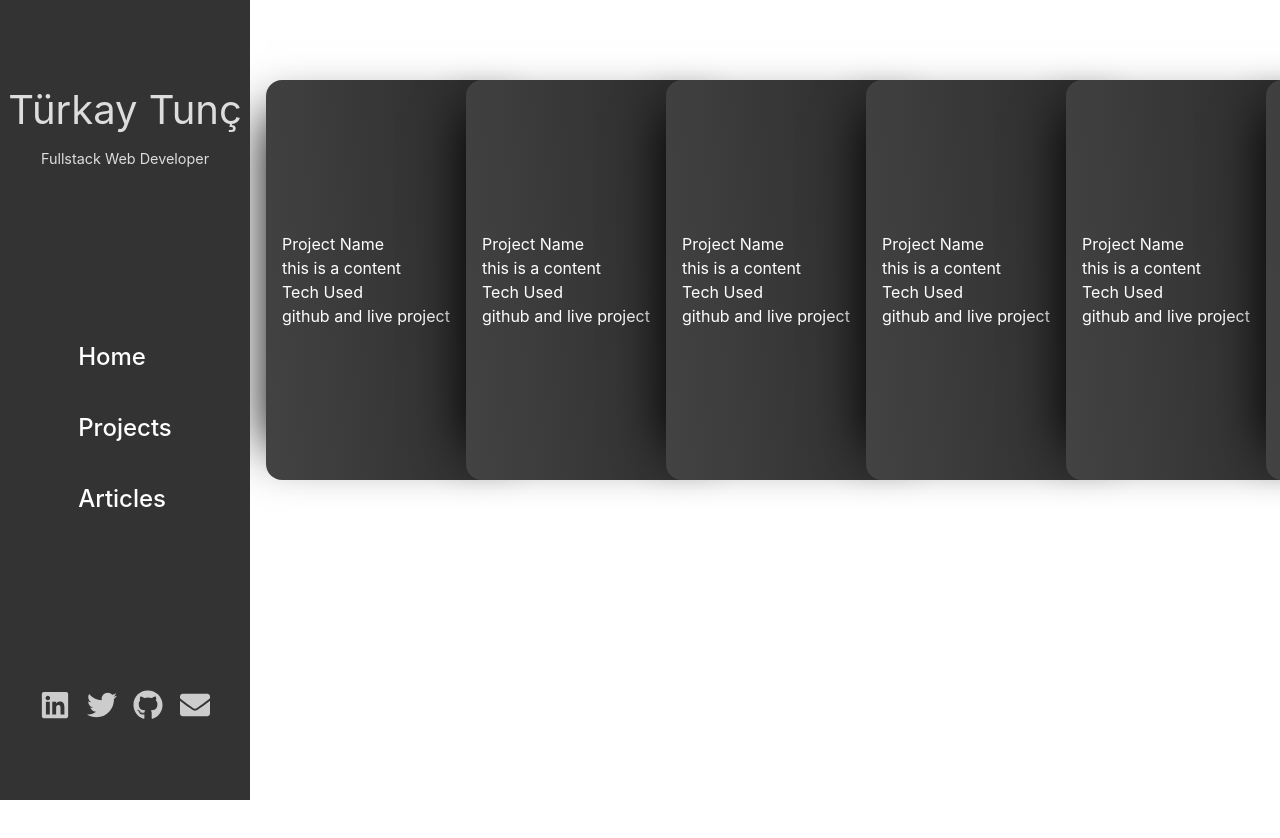
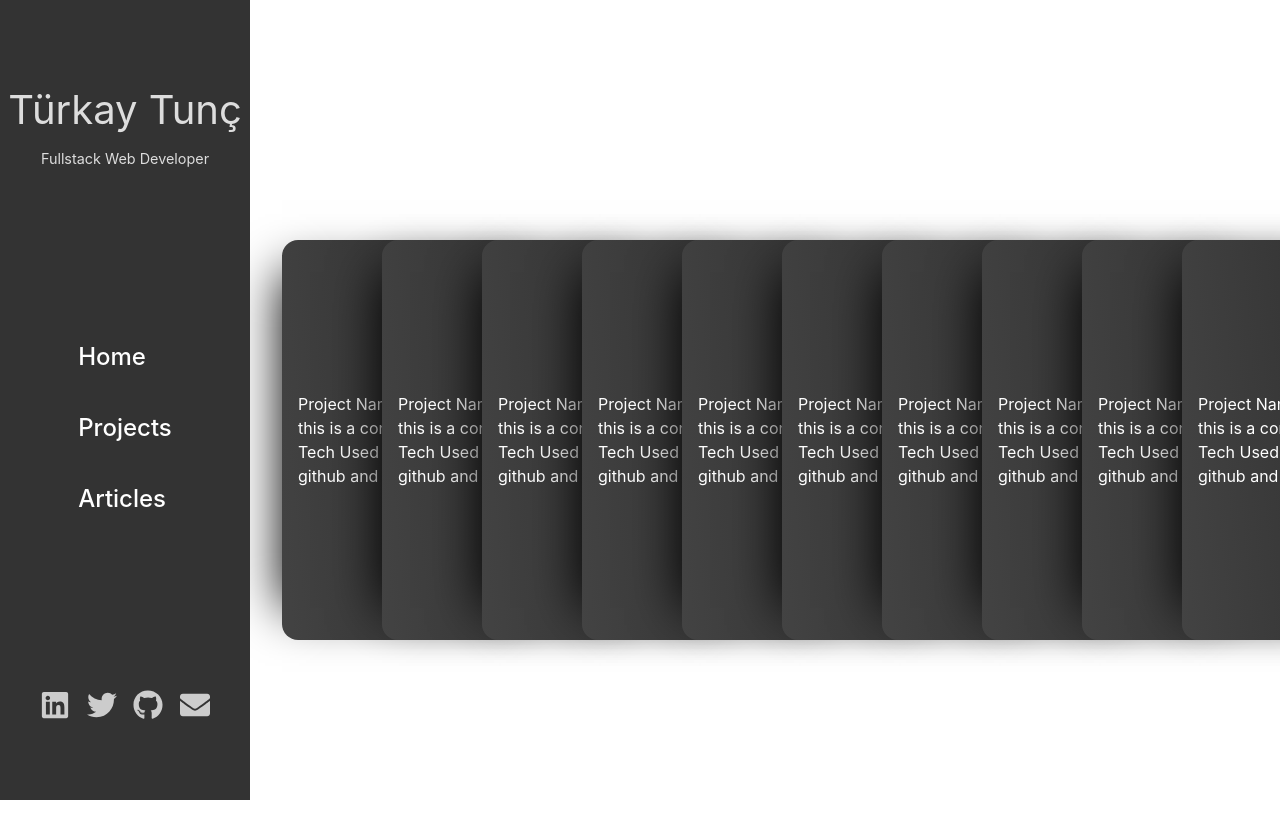
Before and after one commit to turkaytunc/portfolio, a React (Create React App) app: page /portfolio/projects in a window 1280 px wide. Shown: the top 838 px of the page. Before the commit the page ends 800 px from the top, so only its background shows below. Built offline with nearby package versions, Linux system fonts and the light colour scheme.

Commit message:
update: card layout

```diff
--- a/src/components/projects/project/project.scss
+++ b/src/components/projects/project/project.scss
@@ -15,16 +15,16 @@
   justify-content: center;
 
   &:not(:first-child) {
-    margin-left: -100px;
+    margin-left: -200px;
   }
   &:hover {
     transform: translateX(-50px) rotate(-5deg);
   }
   &:hover:first-child {
-    transform: translateX(-50px) rotate(-5deg);
+    transform: translateX(0) rotate(-5deg);
   }
   &:hover ~ .project-card {
-    transform: translateX(20px);
+    transform: translateX(160px);
   }
 }
 
--- a/src/components/projects/projects.scss
+++ b/src/components/projects/projects.scss
@@ -1,10 +1,21 @@
 .projects-container {
   display: flex;
   flex-direction: column;
-  grid-template-columns: 1fr;
+  justify-content: center;
+  align-items: center;
 
   position: relative;
   overflow-x: hidden;
+  padding-bottom: 30vh;
+}
+
+.projects-row {
+  display: flex;
+  flex-direction: row;
+  padding: 5rem 2rem 2rem 2rem;
+  overflow-x: auto;
+  width: 100vw;
+
   &::-webkit-scrollbar {
     display: block;
     max-width: 25px;
@@ -24,10 +35,9 @@
   }
 }
 
-.projects-row {
-  display: flex;
-  flex-direction: row;
-  padding: 5rem 1rem 2rem 1rem;
-  overflow-x: scroll;
-  width: calc(100vw - 250px);
+@media screen and (min-width: 768px) {
+  .projects-row {
+    padding-top: 15rem;
+    width: calc(100vw - 250px);
+  }
 }
```
